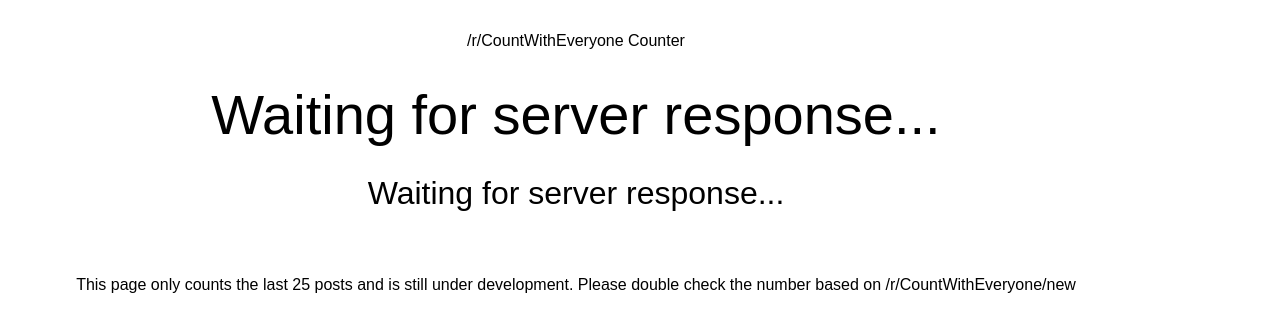
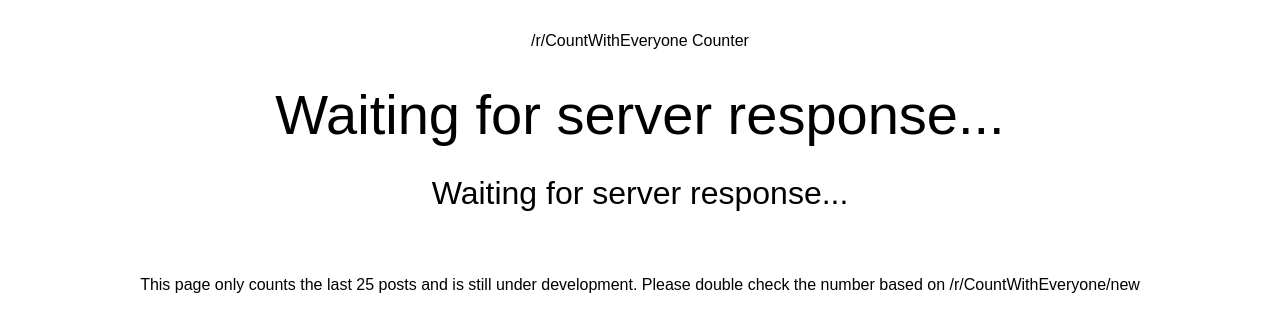
Before and after one commit to MystPhysX/counter-page, a website: page static/counter.html in a window 1280 px wide. Drawn offline with nearby package versions, Linux system fonts and the light colour scheme; no server answers.

Commit message:
forgot autocenter

```diff
--- a/static/style.css
+++ b/static/style.css
@@ -14,7 +14,8 @@
     justify-content: center;
     flex-direction: column;
     text-align: center;
-    width: 90%;
+    padding-left: 10%;
+    padding-right: 10%;
 }
 
 #mainText {
```
